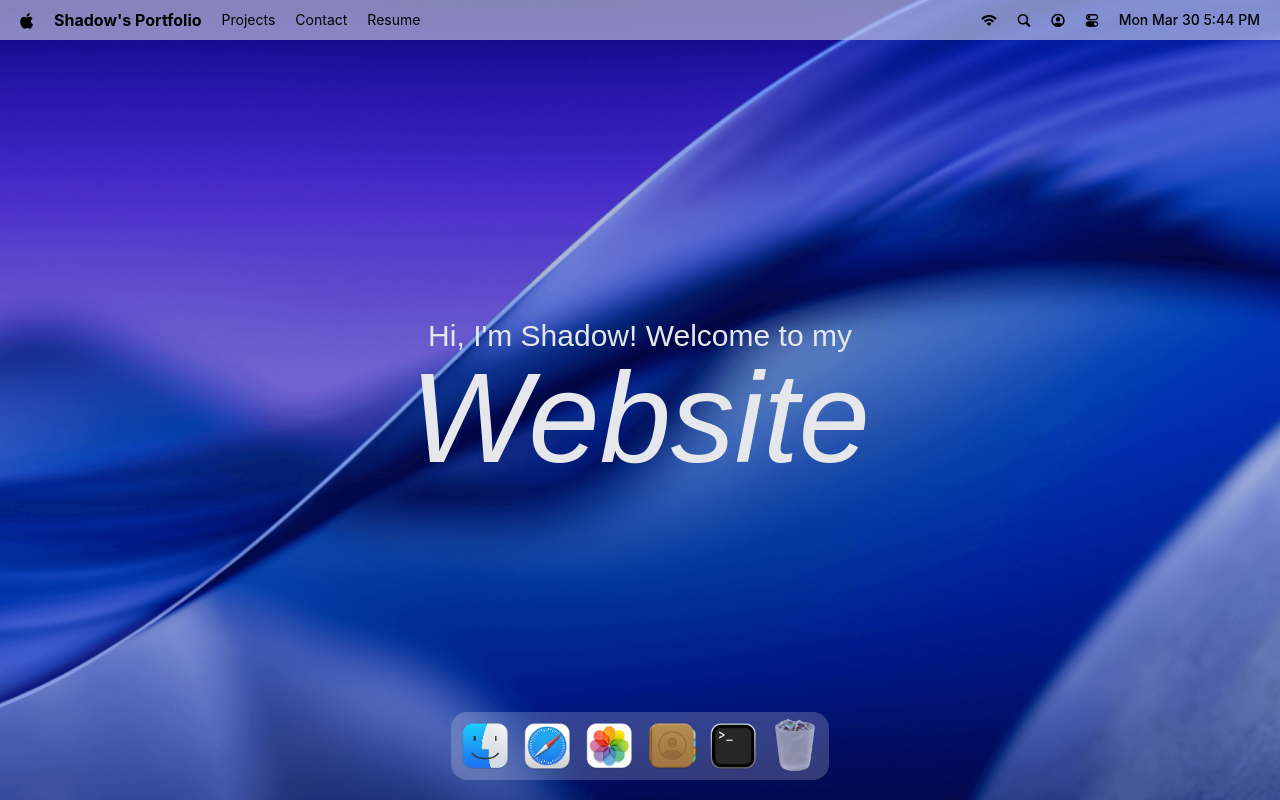
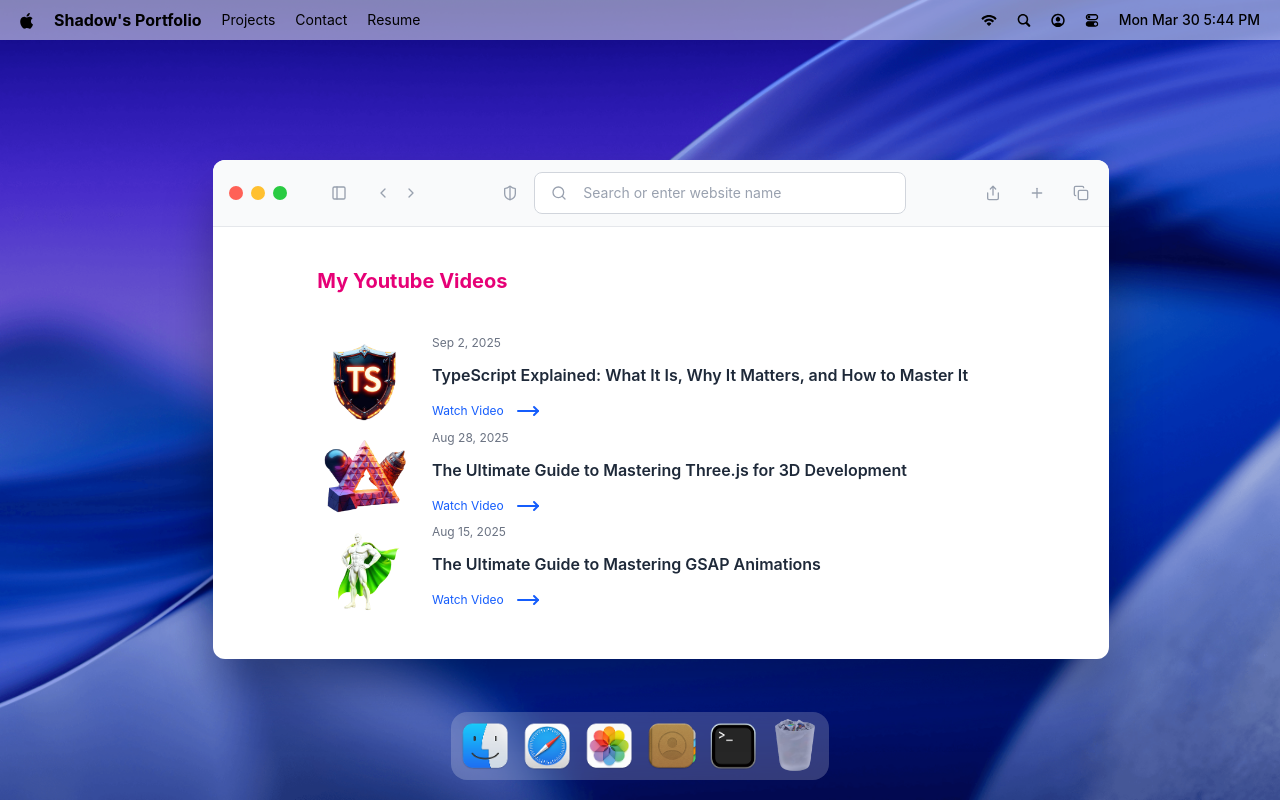
Before and after one commit to Mofeleng/new-portfolio, a React app: page / in a window 1280 px wide. Both pictures are taken after a click on the button 547 px from the left and 746 px from the top of the page. Built offline with nearby package versions, Linux system fonts and the light colour scheme; the HTML template or start-up script is replaced by a standard one; a web font is replaced by a local one.

Commit message:
Add Safari component and integrate into App; update window exports

```diff
--- a/src/App.tsx
+++ b/src/App.tsx
@@ -1,5 +1,5 @@
 import { Dock, HomeScreen, Navbar } from "@components"
-import { Terminal } from "@windows";
+import { Safari, Terminal } from "@windows";
 import gsap from "gsap";
 import { Draggable } from "gsap/all";
 
@@ -12,6 +12,7 @@
       <HomeScreen />
       <Dock />
       <Terminal />
+      <Safari />
     </main>
   )
 }
--- a/src/windows/index.ts
+++ b/src/windows/index.ts
@@ -1,3 +1,5 @@
 import Terminal from "./terminal";
+import Safari from "./safari";
 
-export { Terminal };
+
+export { Terminal, Safari };
--- /dev/null
+++ b/src/windows/safari.tsx
@@ -0,0 +1,59 @@
+import { WindowControls } from '@components'
+import { blogPosts } from '@constants'
+import WindowWrapper from '@hoc/window-wrapper'
+import { ChevronLeft, ChevronRight, Copy, MoveRight, PanelLeft, Plus, Search, Share, ShieldHalf } from 'lucide-react'
+import React from 'react'
+
+const Safari = () => {
+  return (
+    <>
+        <div id="window-header">
+            <WindowControls target="safari"/>
+            <PanelLeft className='ml-10 icon' />
+
+            <div className="flex items-center gap-1 ml-5">
+                <ChevronLeft className='icon' />
+                <ChevronRight className='icon' />
+            </div>
+
+            <div className="flex-1 flex-center gap-3">
+                <ShieldHalf className='icon' />
+
+                <div className="search">
+                    <Search className='icon' />
+                    <input type='text' placeholder='Search or enter website name' className='flex-1' />
+                </div>
+            </div>
+
+            <div className="flex items-center gap-5">
+                <Share className='icon' />
+                <Plus className="icon" />
+                <Copy className='icon' />
+            </div>
+        </div>
+
+        <div className="blog">
+            <h2>My Youtube Videos</h2>
+            { /* TODO: Replace with linke to youtube videos */}
+            { blogPosts.map(({ id, image, title, date, link }) => (
+                <div key={id} className='blog-post'>
+                    <div className="col-span-2">
+                        <img src={image} alt={title} />
+                    </div>
+                    <div className="content">
+                        <p>{ date }</p>
+                        <h3>{ title }</h3>
+                        <a href={link} target='_blank' rel='noopener noreferer'>
+                            Watch Video <MoveRight className='icon-hover' />
+                        </a>
+                    </div>
+                </div>
+            ))}
+        </div>
+    </>
+  )
+}
+
+const SafariWindow = WindowWrapper(Safari, "safari");
+
+export default SafariWindow;
```
